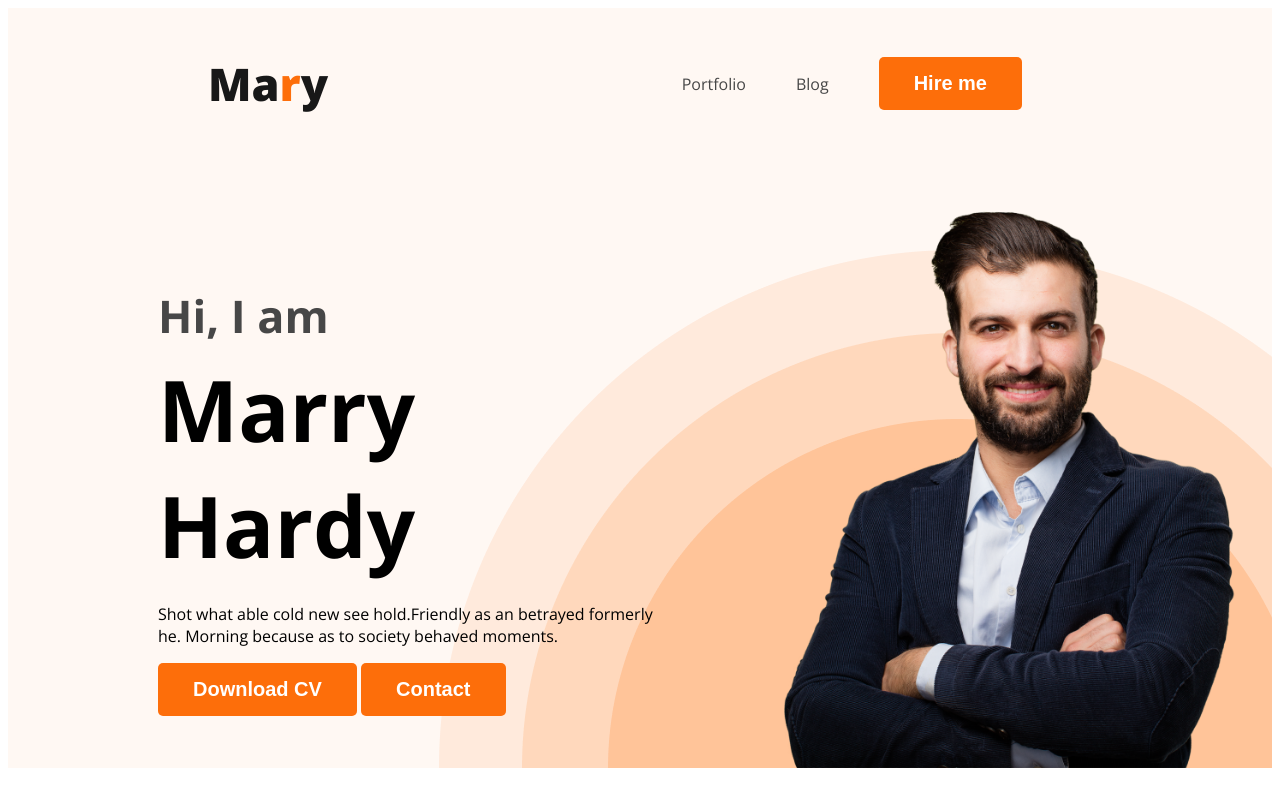
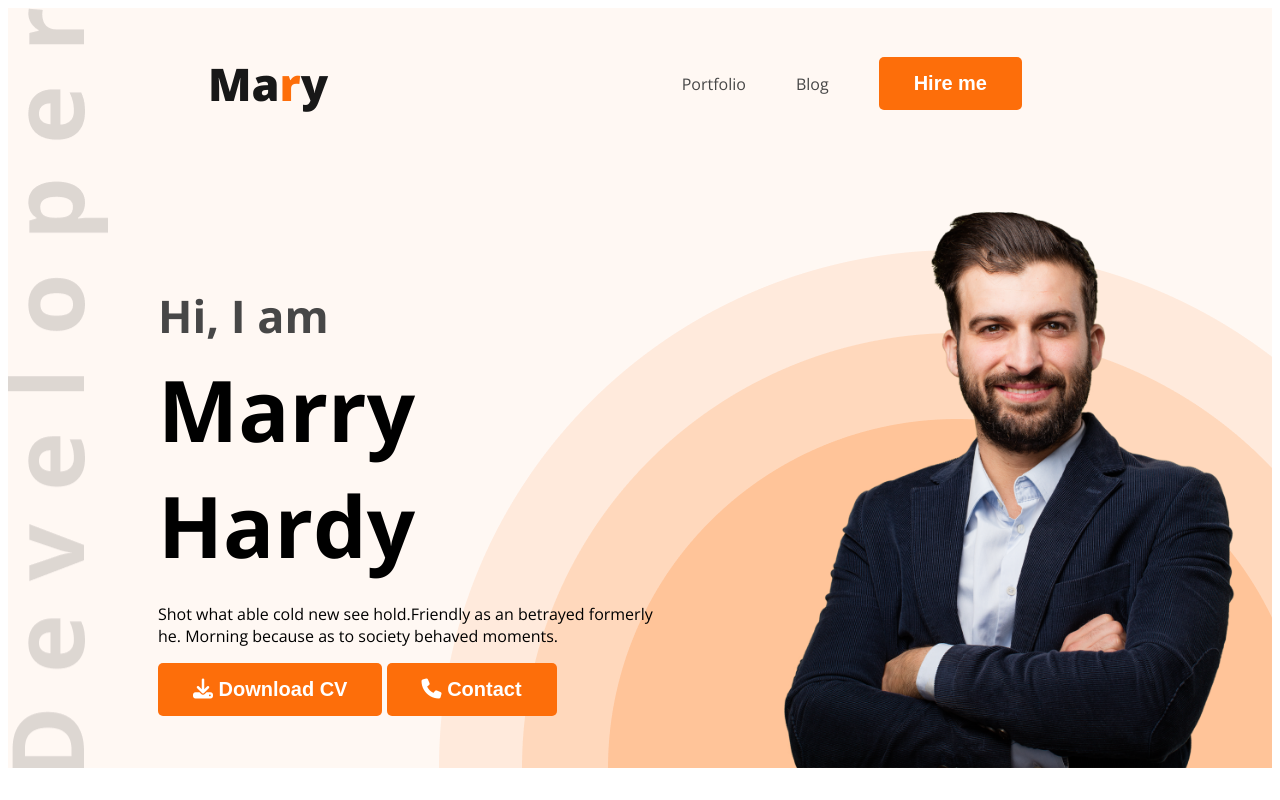
Before and after one commit to mdmahbubekhuda/Programming-Hero, a plain HTML site: page Milestone-1/Module-5/index.html in a window 1280 px wide. Shown: the top 800 px of the page. Drawn offline with nearby package versions, Linux system fonts and the light colour scheme.

Commit message:
Module-5 done

```diff
--- a/Milestone-1/Module-5/index.html
+++ b/Milestone-1/Module-5/index.html
@@ -9,6 +9,7 @@
     <link rel="preconnect" href="https://fonts.gstatic.com" crossorigin>
     <link href="https://fonts.googleapis.com/css2?family=Open+Sans:wght@400;700;800&display=swap" rel="stylesheet">
     <link rel="stylesheet" href="styles/portfolio.css">
+    <script src="https://kit.fontawesome.com/94992ccee7.js" crossorigin="anonymous"></script>
 </head>
 
 <body>
@@ -28,8 +29,8 @@
                 <p class="banner-description">Shot what able cold new see hold.Friendly as an betrayed formerly he.
                     Morning because as to society
                     behaved moments.</p>
-                <button class="btn-primary">Download CV</button>
-                <button class="btn-primary">Contact</button>
+                <button class="btn-primary"><i class="fa-solid fa-download"></i> Download CV</button>
+                <button class="btn-primary"><i class="fa-solid fa-phone"></i> Contact</button>
             </div>
             <img class="profile-pic" src="images/hardy.png" alt="">
         </div>
@@ -154,7 +155,7 @@
                 </div>
             </div>
             <div class="download-cv">
-                <button class="btn-primary">Download CV</button>
+                <button class="btn-primary"><i class="fa-solid fa-download"></i> Download CV</button>
             </div>
         </section>
     </main>
--- a/Milestone-1/Module-5/styles/portfolio.css
+++ b/Milestone-1/Module-5/styles/portfolio.css
@@ -62,9 +62,9 @@ nav a {
 /* header related styles */
 .header {
     background-color: #FFF8F3;
-    background-image: url(../images/header_bg.png);
+    background-image: url('../images/header_bg.png'), url('../images/developer.png');
     background-repeat: no-repeat;
-    background-position: bottom right;
+    background-position: bottom right, top left;
 }
 
 .banner {
```
